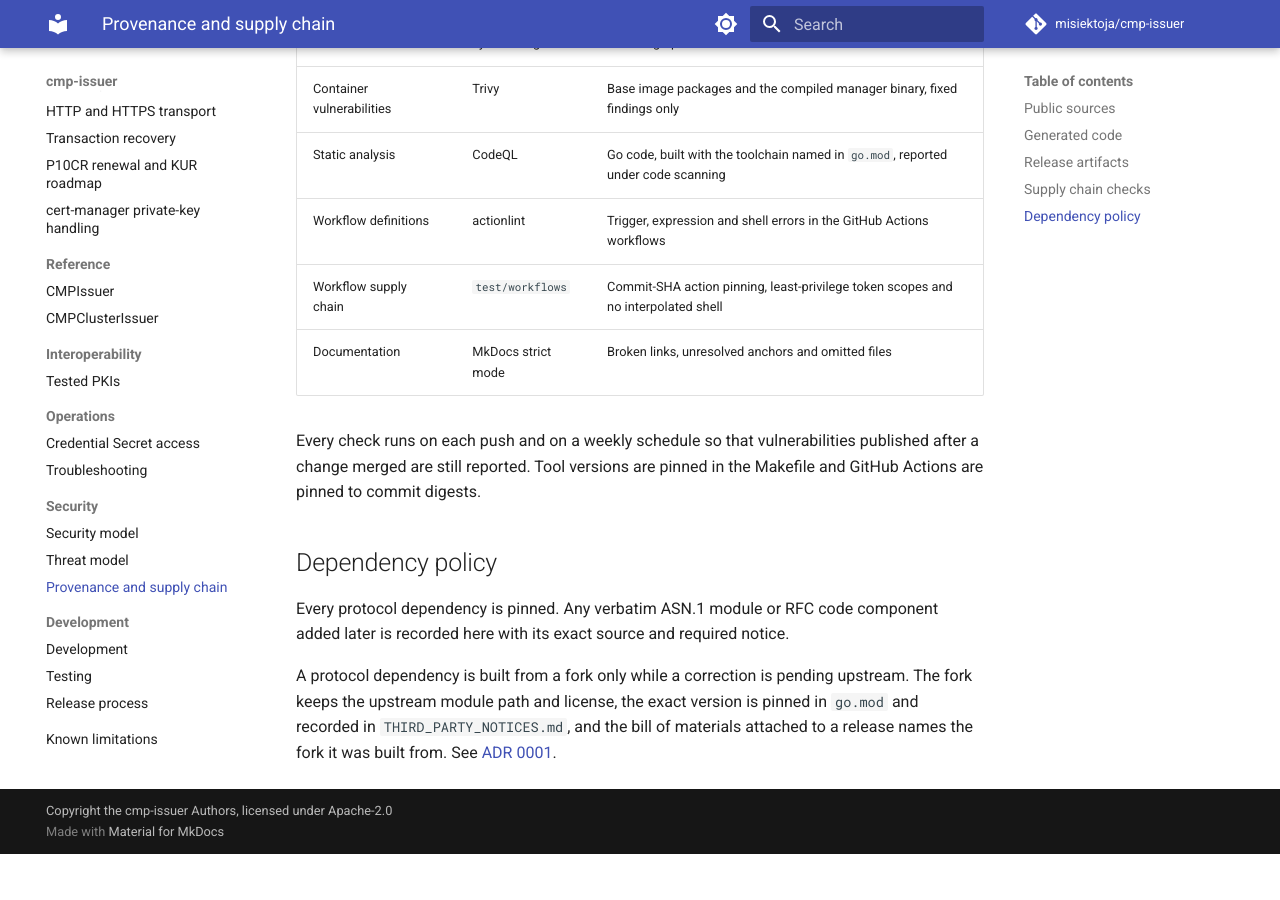
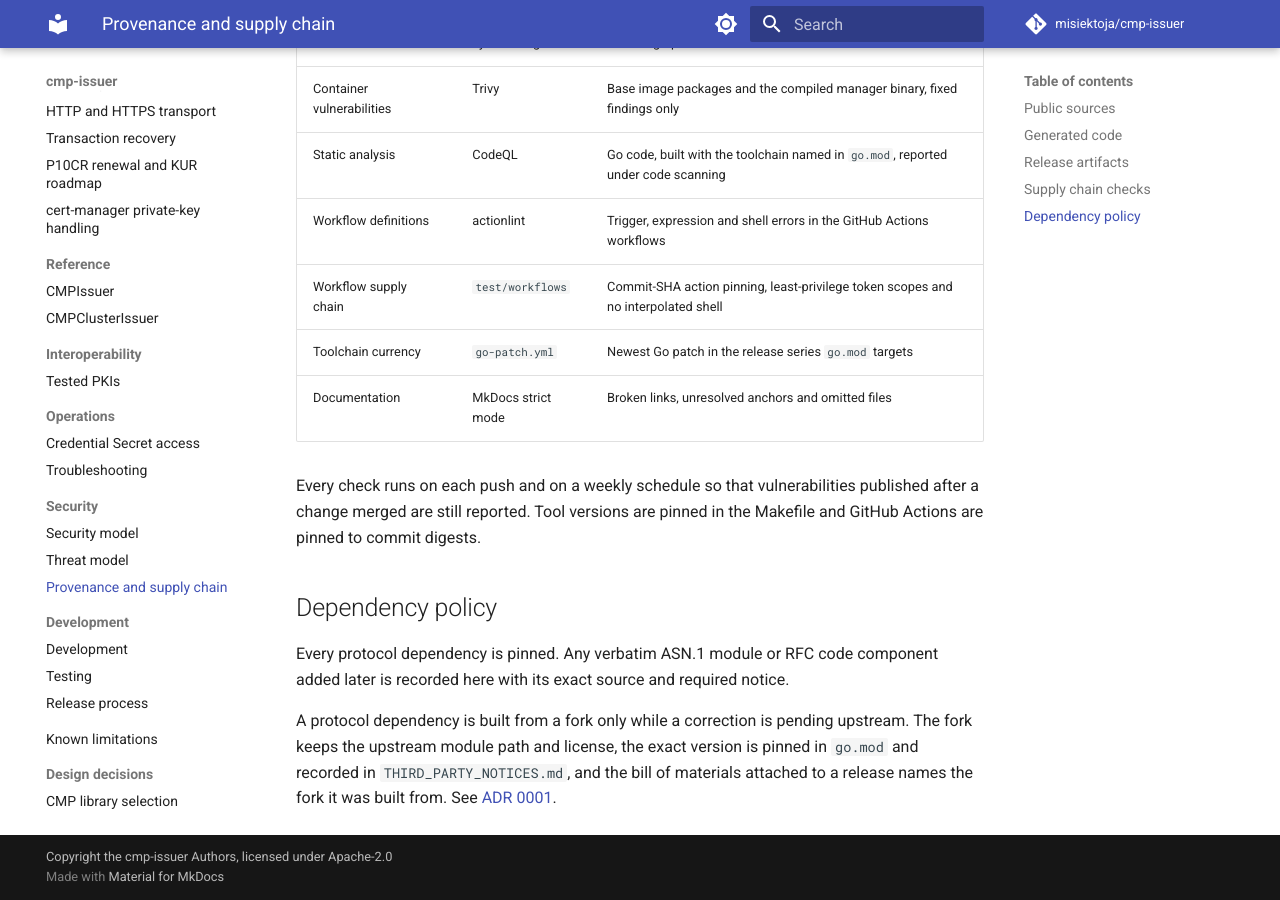
Before and after one commit to misiektoja/cmp-issuer, an MkDocs documentation site: the page built from docs/provenance.md, in a window 1280 px wide and 900 px high, scrolled down 1929 px. Built offline with MkDocs 1.6.1 and Material for MkDocs 9.7.7, drawn with Linux system fonts in a browser that asks for light colours; comment, search, counter and statistics services are not loaded; before the commit the page ends 2783 px from its top, so only the background shows below that.

Commit message:
docs(provenance): record the toolchain currency check

```diff
--- a/docs/provenance.md
+++ b/docs/provenance.md
@@ -42,6 +42,7 @@
 | Static analysis | CodeQL | Go code, built with the toolchain named in `go.mod`, reported under code scanning |
 | Workflow definitions | actionlint | Trigger, expression and shell errors in the GitHub Actions workflows |
 | Workflow supply chain | `test/workflows` | Commit-SHA action pinning, least-privilege token scopes and no interpolated shell |
+| Toolchain currency | `go-patch.yml` | Newest Go patch in the release series `go.mod` targets |
 | Documentation | MkDocs strict mode | Broken links, unresolved anchors and omitted files |
 
 Every check runs on each push and on a weekly schedule so that vulnerabilities published after a change merged are still reported. Tool versions are pinned in the Makefile and GitHub Actions are pinned to commit digests.
```
